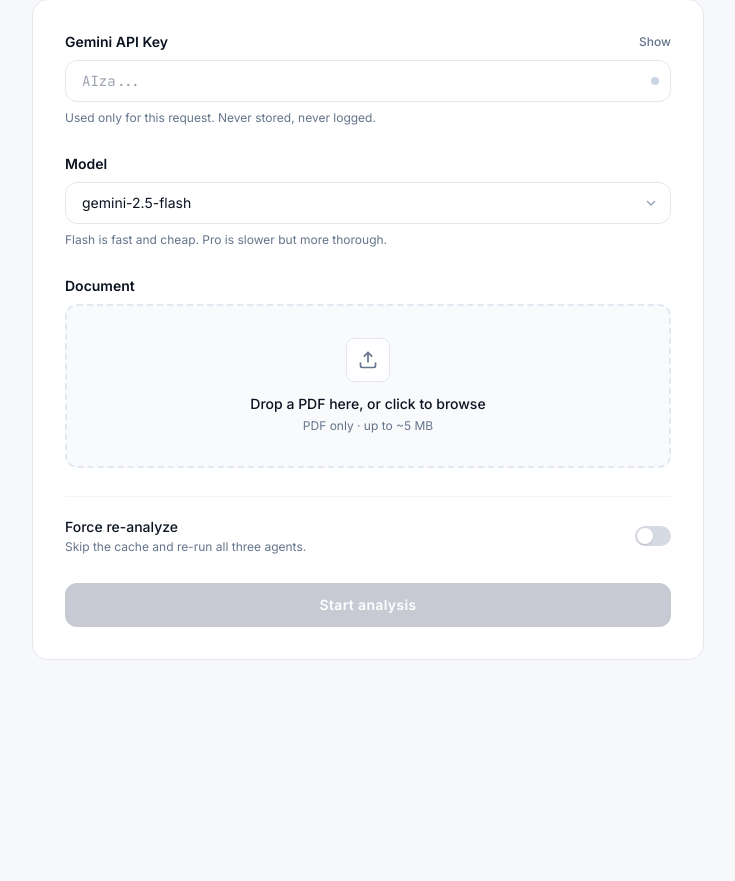
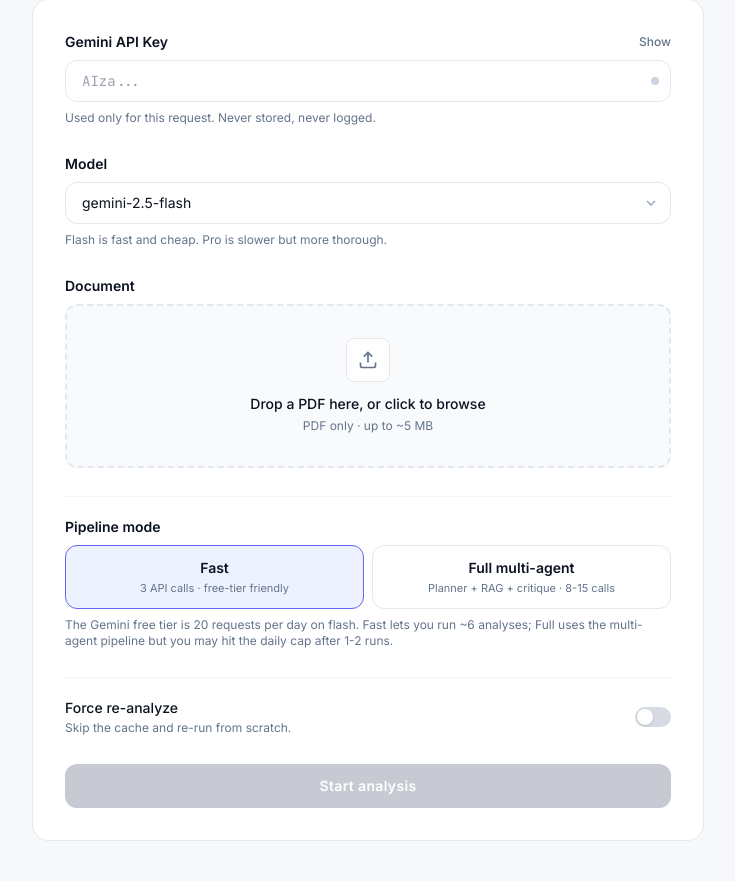
Before and after one commit to Abdullah-373/The-Aegis, a FastAPI app: page / in a window 1280 px wide. Shown: the part 317-1198 px from the top of the page, without its empty margins (272-1007 px from the left). Before the commit the page ends 977 px from the top, so only its background shows below. Run offline with FastAPI, Linux system fonts and the light colour scheme; some libraries are stand-ins or nearby versions.

Commit message:
Add Fast/Full mode picker, fix non-determinism, smarter 429 retry
The multi-agent pipeline averages 8-15 LLM calls per analysis, but
the Gemini free tier caps daily requests at 20. A single Full-mode
run can blow through most of the daily allowance and the next run
dies mid-stream with RESOURCE_EXHAUSTED 429.

Three fixes:

1. Two-mode pipeline. The setup view now has a Fast / Full picker.
   Fast keeps the original three-call pipeline (3 requests per run,
   about 6 runs per day on the free tier) and is the default. Full
   runs the LangGraph multi-agent pipeline (8-15 requests, 1-2 runs
   per day on free tier). Both modes write to the same cache and
   produce the same verdict shape.

2. Lower temperature. Drop the per-request temperature from 0.4 to
   0.2 so repeat runs on the same PDF land on similar verdicts
   instead of swinging between NO-GO 95 and CONDITIONAL-GO 88.

3. Smarter 429 handling. Add _suggested_retry_delay() that parses
   Google's retryDelay field out of 429 error bodies and uses that
   exact delay instead of a fixed exponential backoff. Add
   _is_quota_exhausted() that detects the free-tier daily-cap
   variant of 429 (which is not retryable) and surfaces a clear
   message suggesting Fast mode or waiting for daily reset.

UI: pipeline-mode picker added between the Model field and the Force
Re-analyze toggle. Sends `mode: "fast" | "full"` in the WebSocket
setup frame; backend reads and routes accordingly.

README rewritten to document both modes, the agent registry, the
knowledge base, and the four-stage JSON recovery chain.

33/33 tests pass.

````diff
--- a/main.py
+++ b/main.py
@@ -271,7 +271,34 @@
             "unavailable", "timeout", "temporarily",
             "connection reset", "deadline exceeded",
             "internal error", "overloaded",
+            "resource_exhausted",
         )
+    )
+
+
+_RETRY_DELAY_RE = re.compile(
+    r"retry[Dd]elay['\"]?\s*[:=]\s*['\"]?(\d+(?:\.\d+)?)\s*s?", re.IGNORECASE,
+)
+
+
+def _suggested_retry_delay(exc_str: str) -> float | None:
+    """Parse Google's `retryDelay` hint out of a 429 error body."""
+    m = _RETRY_DELAY_RE.search(exc_str)
+    if m:
+        try:
+            return float(m.group(1))
+        except ValueError:
+            return None
+    return None
+
+
+def _is_quota_exhausted(exc_str: str) -> bool:
+    """Detect free-tier daily-cap exhaustion (a non-retryable 429 variant)."""
+    msg = exc_str.lower()
+    return (
+        "free_tier" in msg or "free-tier" in msg
+        or "per day" in msg or "perdaypper" in msg
+        or "generaterequestsperday" in msg
     )
 
 
@@ -341,15 +368,43 @@
         except Exception as exc:  # noqa: BLE001
             last_exc_msg = str(exc)
             transient = _is_transient(last_exc_msg)
+            # If the free-tier daily cap is the cause there is no point
+            # retrying — the next call will fail with the same error until
+            # the cap resets. Surface a clear message instead.
+            if _is_quota_exhausted(last_exc_msg):
+                log.warning("%s hit the free-tier daily cap", helper_id)
+                msg = (
+                    "Gemini free-tier daily quota reached. The current "
+                    "tribunal run was incomplete. Switch the model picker "
+                    "to a different model, wait for the daily reset, or "
+                    "use Fast mode (3 API calls per run) instead of Full "
+                    "multi-agent mode (8-15 calls)."
+                )
+                try:
+                    await _send(ws, {"type": "helper_token", "helper": helper_id,
+                                     "token": f"\n\n[QUOTA EXHAUSTED: {msg}]"})
+                except Exception:  # noqa: BLE001
+                    pass
+                full += f"\n\n[QUOTA EXHAUSTED]"
+                break
             if first_token and transient and attempt < max_attempts:
-                delay = 1.0 * (2 ** (attempt - 1))
+                suggested = _suggested_retry_delay(last_exc_msg)
+                # Cap the suggested delay to a sensible upper bound so a
+                # buggy server hint cannot wedge the pipeline indefinitely.
+                if suggested is not None:
+                    delay = min(suggested + 0.5, 30.0)
+                else:
+                    delay = 1.0 * (2 ** (attempt - 1))
                 log.warning(
-                    "%s attempt %d/%d transient: %s — retrying in %.1fs",
-                    helper_id, attempt, max_attempts, last_exc_msg, delay,
+                    "%s attempt %d/%d transient (delay=%.1fs%s): %s",
+                    helper_id, attempt, max_attempts, delay,
+                    " from server" if suggested is not None else "",
+                    last_exc_msg[:160],
                 )
                 await _send(ws, {
                     "type": "status",
-                    "message": f"Transient error in {helper_id} — retrying...",
+                    "message": (f"Transient error in {helper_id} — "
+                                f"retrying in {delay:.1f}s..."),
                 })
                 await asyncio.sleep(delay)
                 continue
@@ -728,6 +783,9 @@
     filename = (meta.get("filename") or "document.pdf").strip()
     model = (meta.get("model") or DEFAULT_MODEL).strip()
     force = bool(meta.get("force"))
+    mode = (meta.get("mode") or "fast").strip().lower()
+    if mode not in ("fast", "full"):
+        mode = "fast"
 
     if not api_key:
         await _send(ws, {"type": "fatal",
@@ -798,7 +856,7 @@
     # ---- 4) Initialise LLM ---------------------------------------------
     try:
         llm = ChatGoogleGenerativeAI(
-            google_api_key=api_key, model=model, temperature=0.4,
+            google_api_key=api_key, model=model, temperature=0.2,
         )
     except Exception as exc:  # noqa: BLE001
         log.exception("Gemini init failed")
@@ -828,40 +886,92 @@
         await _send(ws, {"type": "status",
                          "message": "Convening the tribunal. 3 agents deploying..."})
 
-    # ---- 6) Run the multi-agent graph -----------------------------------
-    # The pipeline is: Planner → Specialists (selected subset, with tool use
-    # over the knowledge base) → Alex (Strategist) → Sam (Red Team, also
-    # tool-using) → Maya (Judge) → Critique (Alex+Sam in parallel) → if any
-    # dissent, Maya revises. All streamed live to the WebSocket.
-    from agents import build_graph
+    # ---- 6) Run the chosen pipeline ------------------------------------
+    # Two modes:
+    #   "fast" — three sequential LLM calls (Alex → Sam → Maya). 3 API
+    #             requests per analysis, free-tier friendly (the Gemini
+    #             free tier is 20 requests/day). Default.
+    #   "full" — LangGraph multi-agent system: Planner → Specialists with
+    #             tool use over the knowledge base → Alex → Sam (also
+    #             tool-using) → Maya → Critique (Alex+Sam parallel) →
+    #             optional Maya revision. 8-15+ API requests per run.
+    await _send(ws, {"type": "mode", "mode": mode})
 
-    async def _emit(payload: dict[str, Any]) -> None:
-        await _send(ws, payload)
+    specialists_used: list[str] = []
+    specialist_reports: dict[str, str] = {}
+    critique_dissent = False
+    revision_output = ""
+    pre_validated_ruling: dict[str, Any] | None = None
 
-    graph = build_graph(llm, _emit)
-    try:
-        final_state = await graph.ainvoke({"document": analysis_text})
-    except (WebSocketDisconnect, asyncio.CancelledError):
-        raise
-    except Exception as exc:  # noqa: BLE001
-        log.exception("graph execution failed: %s", exc)
-        await _send(ws, {"type": "fatal",
-                         "message": f"Tribunal pipeline failed: {exc}"})
-        return
+    if mode == "full":
+        from agents import build_graph
 
-    alex_out = final_state.get("alex_output", "")
-    sam_out = final_state.get("sam_output", "")
-    maya_out = final_state.get("final_maya") or final_state.get("maya_output", "")
-    specialists_used = final_state.get("selected_specialists", [])
-    specialist_reports = final_state.get("specialist_reports", {})
-    critique_dissent = bool(final_state.get("needs_revision", False))
-    revision_output = final_state.get("revision_output", "")
-    pre_validated_ruling = final_state.get("final_ruling")
+        async def _emit(payload: dict[str, Any]) -> None:
+            await _send(ws, payload)
+
+        graph = build_graph(llm, _emit)
+        try:
+            final_state = await graph.ainvoke({"document": analysis_text})
+        except (WebSocketDisconnect, asyncio.CancelledError):
+            raise
+        except Exception as exc:  # noqa: BLE001
+            log.exception("graph execution failed: %s", exc)
+            await _send(ws, {
+                "type": "fatal",
+                "message": f"Tribunal pipeline failed: {exc}",
+            })
+            return
+
+        alex_out = final_state.get("alex_output", "")
+        sam_out = final_state.get("sam_output", "")
+        maya_out = final_state.get("final_maya") or final_state.get("maya_output", "")
+        specialists_used = final_state.get("selected_specialists", [])
+        specialist_reports = final_state.get("specialist_reports", {})
+        critique_dissent = bool(final_state.get("needs_revision", False))
+        revision_output = final_state.get("revision_output", "")
+        pre_validated_ruling = final_state.get("final_ruling")
+    else:
+        # Fast mode: classic 3-call pipeline. Identical to the original
+        # design before the multi-agent refactor.
+        alex_prompt = (
+            "DOCUMENT UNDER REVIEW:\n\n"
+            f"```\n{analysis_text}\n```\n\n"
+            "Write your strategic business benefits breakdown now."
+        )
+        alex_out = await _stream_helper(
+            ws, llm, "alex", "Alex (Strategist)",
+            ALEX_SYSTEM, alex_prompt,
+        )
+        sam_prompt = (
+            "DOCUMENT UNDER REVIEW:\n\n"
+            f"```\n{analysis_text}\n```\n\n"
+            "STRATEGIST'S BULLISH ANALYSIS (attack these points):\n\n"
+            f"```\n{alex_out}\n```\n\n"
+            "Execute the adversarial Red Team attack now."
+        )
+        sam_out = await _stream_helper(
+            ws, llm, "sam", "Sam (Red Team)",
+            SAM_SYSTEM, sam_prompt,
+        )
+        maya_prompt = (
+            "DOCUMENT EXCERPT:\n\n"
+            f"```\n{analysis_text[:6000]}\n```\n\n"
+            "STRATEGIST POSITION:\n\n"
+            f"```\n{alex_out}\n```\n\n"
+            "RED TEAM REBUTTAL:\n\n"
+            f"```\n{sam_out}\n```\n\n"
+            "Render your tribunal ruling now. Rationale first, then exactly one "
+            "fenced JSON block at the very end."
+        )
+        maya_out = await _stream_helper(
+            ws, llm, "maya", "Maya (Judge)",
+            MAYA_SYSTEM, maya_prompt,
+        )
 
     elapsed = round(time.perf_counter() - start, 2)
     log.info(
-        "tribunal complete in %.2fs (chunked=%s, specialists=%s, dissent=%s)",
-        elapsed, chunked, specialists_used, critique_dissent,
+        "pipeline complete in %.2fs (mode=%s, chunked=%s, specialists=%s, dissent=%s)",
+        elapsed, mode, chunked, specialists_used, critique_dissent,
     )
 
     # ---- 7) Parse structured ruling ------------------------------------
--- a/templates/index.html
+++ b/templates/index.html
@@ -293,11 +293,37 @@
           </label>
         </div>
 
+        <!-- Mode -->
+        <div class="border-t border-ink-100 pt-5">
+          <label class="text-sm font-semibold text-ink-900 mb-2 block">Pipeline mode</label>
+          <div class="grid grid-cols-2 gap-2">
+            <label class="cursor-pointer">
+              <input type="radio" name="mode" value="fast" checked class="peer sr-only"/>
+              <div class="rounded-xl border border-ink-200 p-3 text-center transition peer-checked:border-indigo-500 peer-checked:bg-indigo-50">
+                <div class="text-sm font-semibold text-ink-900">Fast</div>
+                <div class="text-[11px] text-ink-500 mt-0.5">3 API calls · free-tier friendly</div>
+              </div>
+            </label>
+            <label class="cursor-pointer">
+              <input type="radio" name="mode" value="full" class="peer sr-only"/>
+              <div class="rounded-xl border border-ink-200 p-3 text-center transition peer-checked:border-indigo-500 peer-checked:bg-indigo-50">
+                <div class="text-sm font-semibold text-ink-900">Full multi-agent</div>
+                <div class="text-[11px] text-ink-500 mt-0.5">Planner + RAG + critique · 8-15 calls</div>
+              </div>
+            </label>
+          </div>
+          <p class="text-xs text-ink-500 mt-2">
+            The Gemini free tier is 20 requests per day on flash. Fast lets you
+            run ~6 analyses; Full uses the multi-agent pipeline but you may
+            hit the daily cap after 1-2 runs.
+          </p>
+        </div>
+
         <!-- Force re-run -->
         <div class="flex items-center justify-between border-t border-ink-100 pt-5">
           <div>
             <div class="text-sm font-medium text-ink-900">Force re-analyze</div>
-            <div class="text-xs text-ink-500 mt-0.5">Skip the cache and re-run all three agents.</div>
+            <div class="text-xs text-ink-500 mt-0.5">Skip the cache and re-run from scratch.</div>
           </div>
           <label class="toggle">
             <input id="forceToggle" type="checkbox"/>
@@ -1028,6 +1054,7 @@
         filename: state.file.name,
         model: els.modelSelect.value,
         force: els.forceToggle.checked,
+        mode: (document.querySelector('input[name="mode"]:checked') || {}).value || 'fast',
       }));
       const buf = await state.file.arrayBuffer();
       state.socket.send(buf);
````
Also changed, not shown: README.md.
